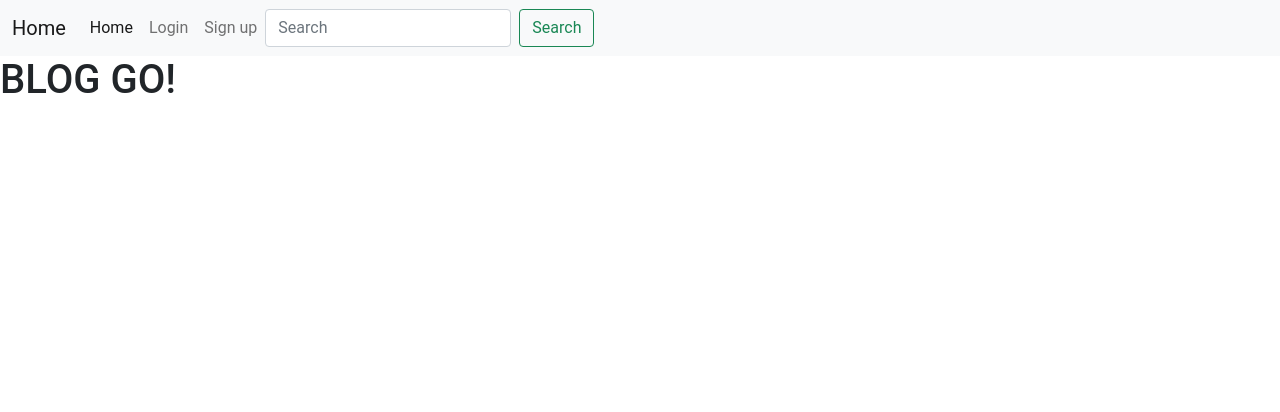
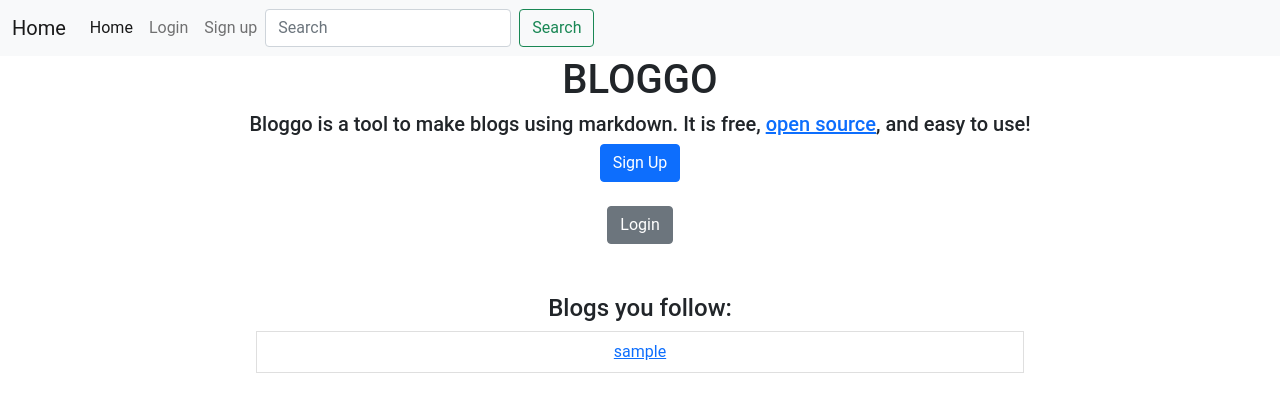
Before and after one commit to samg11/bloggo, a Python web app: template templates/index.html in a window 1280 px wide. Shown: the top 412 px of the page. Run offline with Jinja, Linux system fonts and the light colour scheme; the template is opened without the code that fills it: most values are stand-ins (such as "Sample title", 1, 10 or a date in 2020).

Commit message:
better index

```diff
--- a/blogs.py
+++ b/blogs.py
@@ -150,7 +150,8 @@ def show_blog(id):
 	post = collection.find_one({
 		'_id':ObjectId(id)
 	})
-	posted_by = db.get_user(post['posted_by'], 'username')
+	posted_by = db.get_user(post['posted_by'])
+	print(posted_by)
 	return render_template('show_blog.html', signed_in=auth_status[0], user=auth_status[1],
 		post=post,
 		posted_by=posted_by,
--- a/profile.py
+++ b/profile.py
@@ -29,4 +29,5 @@ def user(username):
 
 	return render_template('profile.html', signed_in=auth_status[0], user=auth_status[1],
 		other_user=other_user, posts=list(posts), to_date=to_date, following=following,
-		number_of_followers=get_number_of_followers(other_user.id))
+		number_of_followers=get_number_of_followers(other_user.id),
+		same_user=other_user.id==auth_status[1].id)
--- a/static/css/style.css
+++ b/static/css/style.css
@@ -1,5 +1,18 @@
 * {
 	font-family: 'Roboto', sans-serif;
+}
+
+.center {
+	text-align: center;
+}
+
+.followed-users {
+	margin: 50px 20%;
+}
+
+.tutorial {
+	padding: 0 15px;
+	margin-top: 40px;
 }
 
 .myposts > .post:not(:first-child) {
--- a/templates/index.html
+++ b/templates/index.html
@@ -1,20 +1,48 @@
 {% extends 'base.html' %}
 
-{% block title %} BLOG GO! {% endblock %}
+{% block title %} BLOGGO! {% endblock %}
 
 {% block name %} Home {% endblock %}
 
 {% block header %}
-	<h1>BLOG GO!</h1>
+	<h1 class="center">BLOGGO</h1>
 {% endblock %}
 
 {% block content %}
+<h5 class="center">Bloggo is a tool to make blogs using markdown. It is free, <a target="_blank" href="{{ url_for('code') }}">open source</a>, and easy to use!</h5>
 {% if signed_in %}
+
+<div class="tutorial center">
+	Create a blog post by going to <a href="{{ url_for('blogs.myblogs')}}" target="_blank">your profile</a>
+	and by clicking new blog in the top right corner. After that you can create the title, description, and the
+	content for your blog post. Bloggo uses a syntax known as <a target="_blank"
+	href="https://www.markdownguide.org/getting-started/">markdown</a> which you can use to style your content.
+	<br> <br>
+	If you still need help or have feedback, <a target="_blank" href="https://github.com/samg11/bloggo/issues">please open an issue on github</a>.
+</div>
+{% else %}
+
+<div class="center">
+	<a type="button" href="{{ url_for('login') }}" class="btn btn-primary"> Sign Up </a> <br> <br>
+	<a type="button" href="{{ url_for('signup') }}" class="btn btn-secondary"> Login </a>
+</div>
+
+{% endif %}
+
+{% if users_following %}
+<div class="center followed-users">
 <h4> Blogs you follow: </h4>
-<ul class="followed-users">
+<ul class="list-group">
 	{% for u in users_following %}
-	<li><a target="_blank" href="{{ url_for('profile.user', username=u.username) }}">{{ u.username }}</a></li>
+<a
+	target="_blank"
+	href="{{ url_for('profile.user', username=u.username) }}"
+>
+		<li class="list-group-item">{{ u.username }}</li>
+	</a>
 	{% endfor %}
 </ul>
+</div>
 {% endif %}
+
 {% endblock %}
--- a/templates/postblog.html
+++ b/templates/postblog.html
@@ -37,7 +37,7 @@
 	<br>
 	<br>
 	<div class="form-check form-switch">
-		<input class="form-check-input" name="center" type="checkbox" id="centerSwitch">
+		<input class="form-check-input" name="center" type="checkbox" id="centerSwitch" checked>
 		<label class="form-check-label" for="centerSwitch">Center</label>
 	</div>
 	<br>
--- a/templates/profile.html
+++ b/templates/profile.html
@@ -11,13 +11,16 @@
 {% block header %}
 <h1> Blogs written by {{ other_user.username }} </h1>
 {% if signed_in %}
+{% if not same_user %}
 {% if not following %}
 	<a class="btn btn-primary" href="{{ url_for('follow.follow_user', id=other_user.id, username=other_user.username) }}">Follow</a>
 {% else %}
 	<a class="btn btn-danger" href="{{ url_for('follow.unfollow_user', id=other_user.id, username=other_user.username) }}">Unfollow</a>
 {% endif %}
+<br>
 {% endif %}
-<br>
+{% endif %}
+
 {{ number_of_followers }}
 {% if number_of_followers != 1 %}
 followers
```
Also changed, not shown: templates/signin.html (+5 -4 lines), templates/signup.html (+5 -4 lines).
